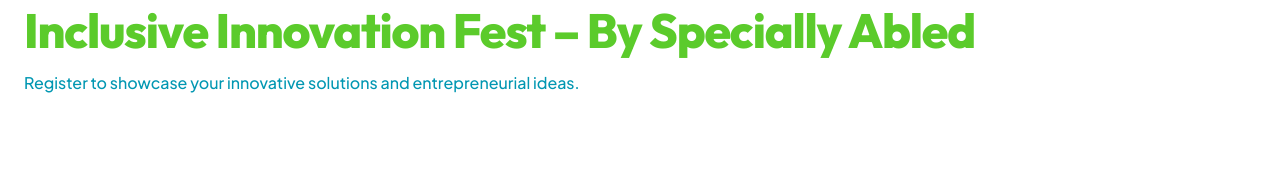
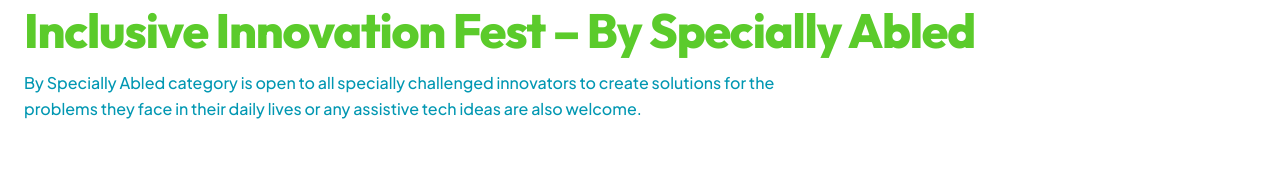
Before and after one commit to Mithunp123/Vyuga, a React (Vite) app in the folder frontend/: page /register/innovation-pwd in a window 1280 px wide. Shown: the part 146-318 px from the top of the page. Built offline with nearby package versions, Linux system fonts and the light colour scheme; no server answers; a web font is replaced by a local one.

Commit message:
content on for form

```diff
--- a/frontend/src/pages/InnovationUnifiedForm.jsx
+++ b/frontend/src/pages/InnovationUnifiedForm.jsx
@@ -326,7 +326,7 @@ export default function InnovationUnifiedForm() {
     } else if (path.includes('innovation-pwd')) {
       return {
         title: "Inclusive Innovation Fest – By Specially Abled",
-        subtitle: "Register to showcase your innovative solutions and entrepreneurial ideas."
+        subtitle: "By Specially Abled category is open to all specially challenged innovators to create solutions for the problems they face in their daily lives or any assistive tech ideas are also welcome."
       }
     } else {
       return {
```
